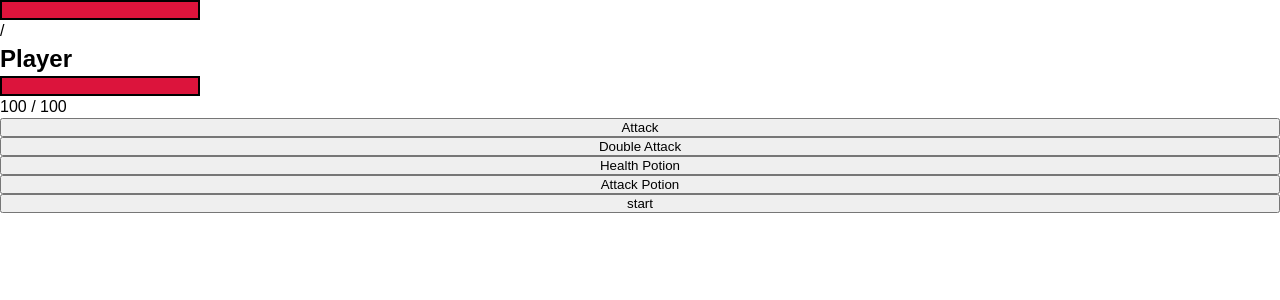
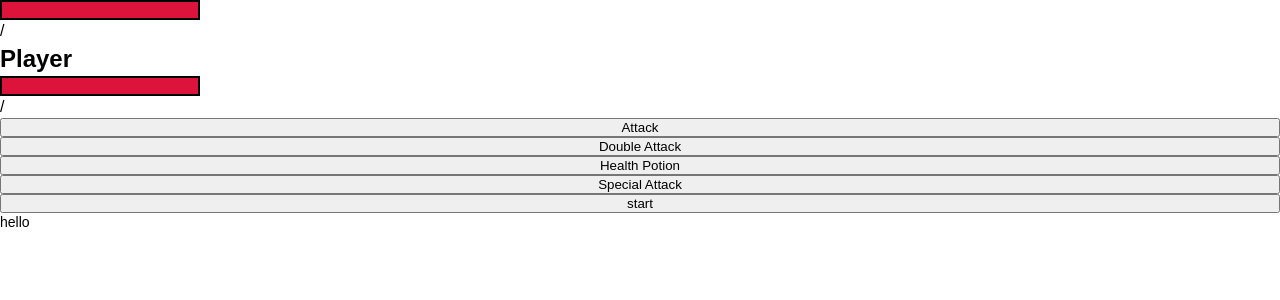
Before and after one commit to JoshTag/web-slayr, a Vue app: page / in a window 1280 px wide. Shown: the top 300 px of the page. Built offline with nearby package versions, Linux system fonts and the light colour scheme.

Commit message:
added data file.  Refractored data code

```diff
--- a/src/App.vue
+++ b/src/App.vue
@@ -1,12 +1,14 @@
 <template>
   <div id="app">
-    <Monster v-bind:currentMonster="currentMonster" :monsters="monsters" />
-    <Player v-bind:player="player" :currentPlayer="currentPlayer" />
+    <Monster v-bind:gameData="gameData" :currentMonster="currentMonster"/>
+    <Player v-bind:gameData="gameData" :currentPlayer="currentPlayer"/>
     <Controls
       v-on:atk-method="basicAtk"
       v-on:doubleAtk-method="doubleAtk"
       v-on:healthPot-method="healthPot"
       v-on:setMonsterLvl-method="setMonsterLvl"
+      v-on:specialAtk-method="specialAtk"
+      v-on:restart-method="restartGame"
     />
     <BattleLog v-bind:battleLog="battleLog" />
   </div>
@@ -17,6 +19,7 @@ import Monster from "./components/Monster";
 import Player from "./components/Player";
 import Controls from "./components/Controls";
 import BattleLog from "./components/BattleLog";
+import initialData from "./Data/InitialData";
 import { setTimeout } from "timers";
 
 export default {
@@ -27,111 +30,106 @@ export default {
     Controls,
     BattleLog
   },
+  props: ["initialData"],
   data() {
     return {
-      battleLog: [],
+      battleLog: ["hello"],
       currentLvl: 1,
       currentMonster: {},
       currentPlayer: {},
-      player: {
-        lvl: 1,
-        currentHP: 100,
-        maxHP: 100,
-        hpPot: 5,
-        atkPot: 5,
-        quickAtk: 3,
-        specialAtk: 1
-      },
-      monsters: [
-        {
-          lvl: 1,
-          name: "Monster Uno",
-          currentHP: 100,
-          maxHP: 100,
-          attack: 15
-        },
-        {
-          lvl: 2,
-          name: "Durian Databaser",
-          currentHP: 110,
-          maxHP: 120,
-          attack: 20
-        },
-        {
-          lvl: 3,
-          name: "Salty P",
-          currentHP: 150,
-          maxHP: 150,
-          attack: 30
-        }
-      ]
+      gameData: initialData
     };
   },
   methods: {
     setMonsterLvl() {
-      this.currentMonster = this.monsters[0];
-      console.log("set monster level");
+      this.currentMonster = this.gameData.data.monsters[0];
+      this.currentPlayer = this.gameData.data.player[0];
+
     },
     monsterAtk() {
-      if (this.monsters[0].currentHP <= 0) {
-        this.monsters[0].currentHP = 0;
-        this.battleLog.push(`${this.monsters[0].name} DED`);
+      if (this.currentMonster.currentHP <= 0) {
+        this.currentMonster.currentHP = 0;
+        this.battleLog.push(`${this.currentMonster.name} DED`);
         this.setMonsterLvl();
       } else {
         setTimeout(() => {
-          this.player.currentHP -= this.monsters[0].attack;
-          console.log("player", this.player.currentHP);
+          this.currentPlayer.currentHP -= this.currentMonster.attack;
+          console.log("player", this.currentPlayer.currentHP);
           this.battleLog.push(`you've been attacked `);
-          if (this.player.currentHP <= 0) {
-            this.player.currentHP = 0;
+          if (this.currentPlayer.currentHP <= 0) {
+            this.currentPlayer.currentHP = 0;
             this.battleLog.push(`U DED!`);
           }
         }, 500);
       }
     },
     basicAtk() {
-      this.monsters[0].currentHP -= 10;
-      console.log("monster", this.monsters[0].currentHP);
-      this.battleLog.push(`you've attacked for ${10} damage`);
+      this.currentMonster.currentHP -= this.currentPlayer.attack;
+      console.log("monster", this.currentMonster.currentHP);
+      this.battleLog.push(
+        `you've attacked for ${this.currentPlayer.attack} damage`
+      );
 
       this.monsterAtk();
     },
     doubleAtk() {
-      if (this.player.quickAtk > 0) {
-        this.monsters[0].currentHP -= 8;
+      if (this.currentPlayer.dblAtkLeft > 0) {
+        this.currentMonster.currentHP -= this.currentPlayer.dblAtk;
 
         setTimeout(() => {
-          this.monsters[0].currentHP -= 8;
+          this.currentMonster.currentHP -= this.currentPlayer.dblAtk;
         }, 300);
-        console.log("monster", this.monsters[0].currentHP);
+        console.log("monster", this.currentMonster.currentHP);
 
         this.monsterAtk();
-        this.player.quickAtk -= 1;
+        this.currentPlayer.dblAtkLeft -= 1;
 
-        console.log(this.player.quickAtk);
+        console.log(this.currentPlayer.dblAtkLeft);
 
-        this.battleLog.push(`you've attacked twice for 7 damamge each`);
+        this.battleLog.push(
+          `you've attacked twice for ${this.currentPlayer.dblAtk} damage each`
+        );
       } else {
         this.battleLog.push(
           `you've used the maximum number of double attacks this turn`
         );
       }
     },
+    specialAtk() {
+      if (this.currentPlayer.spcAtkLeft <= 1 ) {
+      this.currentMonster.currentHP -= this.currentPlayer.specialAtk;
+      this.currentPlayer.spcAtkLeft -= 1;
+      console.log("monster", this.currentMonster.currentHP);
+      this.battleLog.push(
+        `you've attacked for ${this.currentPlayer.specialAtk} damage`
+      );
+
+      this.monsterAtk();
+      } else {
+        this.battleLog.push("You Cannot use this move anymore")
+      }
+    },
     healthPot() {
       if (
-        this.player.currentHP <= this.player.maxHP - 20 &&
-        this.player.hpPot > 0
+        this.currentPlayer.currentHP <= this.currentPlayer.maxHP - 20 &&
+        this.currentPlayer.hpPot > 0
       ) {
-        this.player.currentHP += 20;
-        this.player.hpPot -= 1;
-        console.log(this.player.currentHP);
-        console.log(this.player.hpPot);
+        this.currentPlayer.currentHP += 20;
+        this.currentPlayer.hpPot -= 1;
+        console.log(this.currentPlayer.currentHP);
+        console.log(this.currentPlayer.hpPot);
         this.battleLog.push(`you healed for 20 HP`);
       } else {
         this.battleLog.push(`you cannot use this item`);
       }
     },
-    attackPot() {}
+    restartGame() {
+
+        // Object.assign(this.$data, reset());
+
+
+      console.log(initialData)
+    }
   }
 };
 </script>
--- /dev/null
+++ b/src/Data/InitialData.vue
@@ -0,0 +1,42 @@
+<script>
+export default {
+  data: {
+    player: [
+      {
+        lvl: 1,
+        currentHP: 100,
+        maxHP: 100,
+        attack: 10,
+        dblAtk: 8,
+        dblAtkLeft: 3,
+        specialAtk: 25,
+        spcAtkLeft: 1,
+        hpPot: 3
+      }
+    ],
+    monsters: [
+      {
+        lvl: 1,
+        name: "Monster ONE",
+        currentHP: 100,
+        maxHP: 100,
+        attack: 15
+      },
+      {
+        lvl: 2,
+        name: "Monster Two",
+        currentHP: 120,
+        maxHP: 120,
+        attack: 20
+      },
+      {
+        lvl: 3,
+        name: "Salty P",
+        currentHP: 150,
+        maxHP: 150,
+        attack: 30
+      }
+    ]
+  }
+};
+</script>
--- a/src/components/BattleLog.vue
+++ b/src/components/BattleLog.vue
@@ -1,8 +1,8 @@
 <template>
-<div>
-  <div v-for="logs in battleLog" :key="logs.id">
-    <p class="log-text"> {{ logs }} </p>
-  </div>
+  <div>
+    <div v-for="logs in battleLog.slice().reverse()" :key="logs.id">
+      <p class="log-text">{{ logs }}</p>
+    </div>
   </div>
 </template>
 
@@ -10,11 +10,11 @@
 export default {
   name: "BattleLog",
   props: ["battleLog"]
-}
+};
 </script>
 
 <style lang="scss" scoped>
-  .log-text {
-    font-size: 14px;
-  }
+.log-text {
+  font-size: 14px;
+}
 </style>
--- a/src/components/Controls.vue
+++ b/src/components/Controls.vue
@@ -3,8 +3,9 @@
     <button @click="$emit('atk-method')">Attack</button>
     <button @click="$emit('doubleAtk-method')">Double Attack</button>
     <button @click="$emit('healthPot-method')">Health Potion</button>
-    <button>Attack Potion</button>
+    <button @click="$emit('specialAtk-method')">Special Attack</button>
     <button @click="$emit('setMonsterLvl-method')">start</button>
+    <!-- <button @click="$emit('restart-method')">restart</button> -->
   </div>
 </template>
 
--- a/src/components/Monster.vue
+++ b/src/components/Monster.vue
@@ -12,7 +12,7 @@
 <script>
 export default {
   name: "Monster",
-  props: ["currentMonster", "monsters"],
+  props: [ "currentMonster", "monsters", "gameData" ],
   computed: {
     monsterHealthBar() {
       return Math.round(( this.currentMonster.currentHP / this.currentMonster.maxHP ) * 100);
--- a/src/components/Player.vue
+++ b/src/components/Player.vue
@@ -5,17 +5,17 @@
     <div id="player-health">
       <div v-bind:style="{width: playerHealthBar + '%'}"></div>
     </div>
-      <p > {{player.currentHP}} / {{player.maxHP}} </p>
+      <p > {{currentPlayer.currentHP}} / {{currentPlayer.maxHP}} </p>
   </div>
 </template>
 
 <script>
 export default {
   name: "Player",
-  props: ["player"],
+  props: [ "currentPlayer", "player" ],
   computed: {
     playerHealthBar() {
-      return Math.round(( this.player.currentHP / this.player.maxHP ) * 100);
+      return Math.round(( this.currentPlayer.currentHP / this.currentPlayer.maxHP ) * 100);
     }
   }
 };
```
